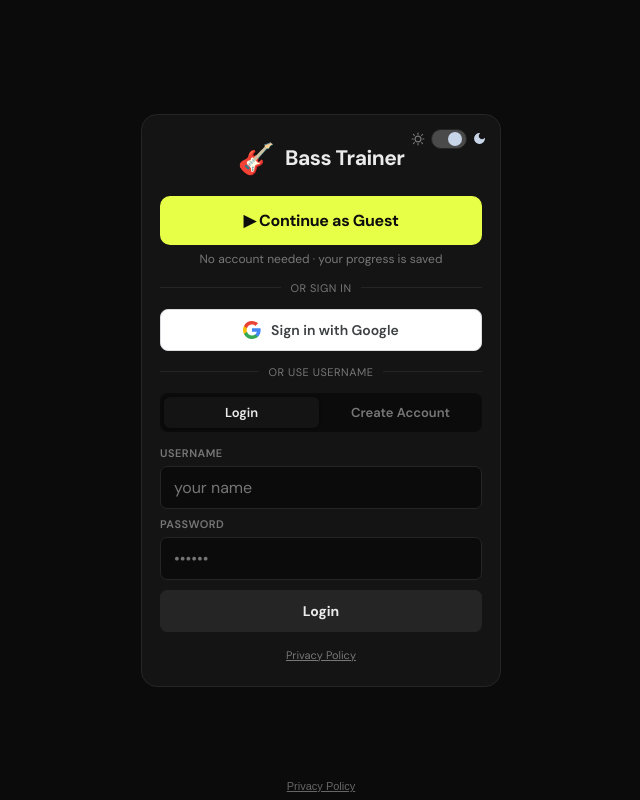
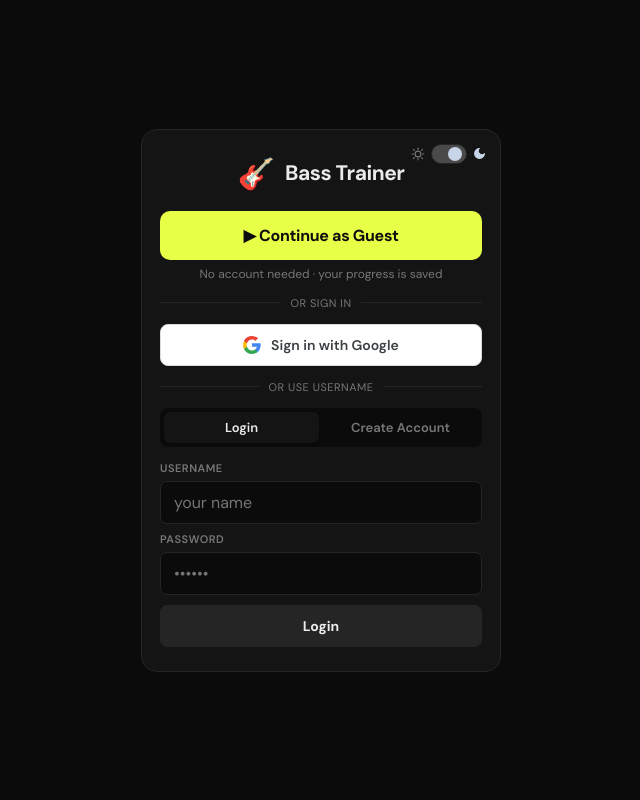
Before and after one commit to topazb/bass_trainer, a React (Vite) app in the folder frontend/: page / in a window 1280 px wide. Shown: the whole page, without its empty margins (319-959 px from the left). Built offline with nearby package versions, Linux system fonts and the light colour scheme.

Commit message:
chore: clean up homepage, remove privacy footer overlay

```diff
--- a/frontend/index.html
+++ b/frontend/index.html
@@ -29,16 +29,6 @@
     />
   </head>
   <body>
-    <!-- Static footer — always in HTML source, above React overlay -->
-    <footer id="static-footer" style="
-      position:fixed;bottom:0;left:0;right:0;
-      text-align:center;padding:8px;
-      font-family:sans-serif;font-size:11px;
-      color:#666;z-index:99999;pointer-events:none;
-    ">
-      <a href="/privacy.html" style="color:#666;text-decoration:underline;pointer-events:auto;">Privacy Policy</a>
-    </footer>
-
     <div id="root"></div>
     <script type="module" src="/src/main.jsx"></script>
   </body>
--- a/frontend/src/LoginScreen.jsx
+++ b/frontend/src/LoginScreen.jsx
@@ -120,12 +120,6 @@ export default function LoginScreen({ onAuth, oauthError }) {
           </button>
         </form>
 
-        <p style={{ textAlign: "center", fontSize: 11, color: "var(--text-muted)", marginTop: 2 }}>
-          <a href="/privacy.html" target="_blank" rel="noopener noreferrer"
-             style={{ color: "var(--text-muted)", textDecoration: "underline" }}>
-            Privacy Policy
-          </a>
-        </p>
       </div>
     </div>
   );
```
